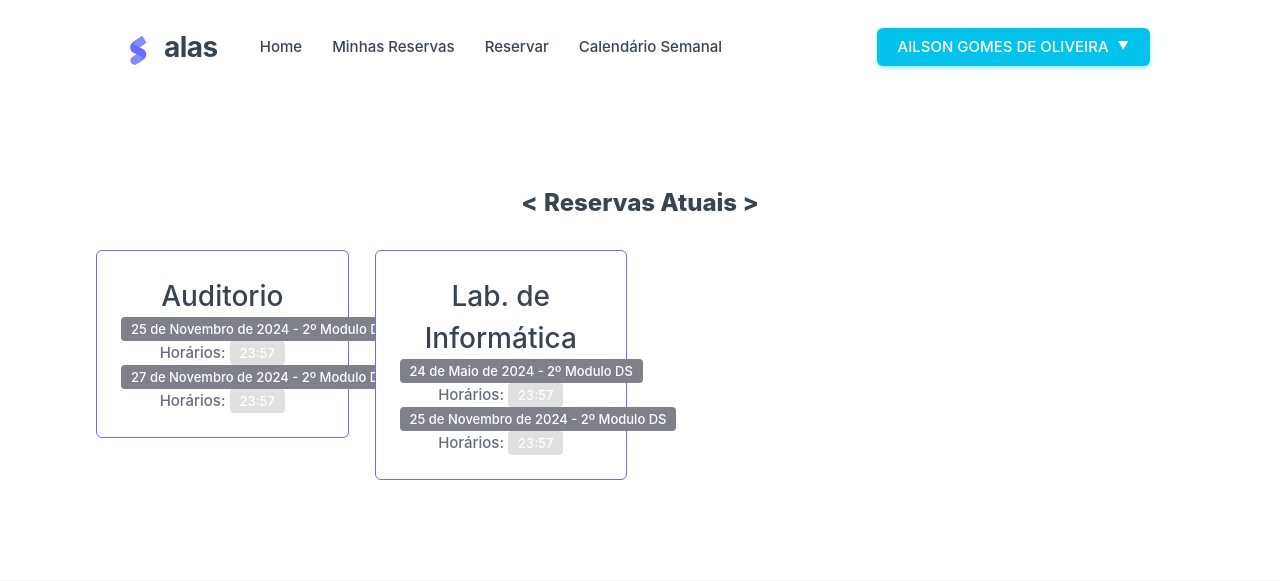
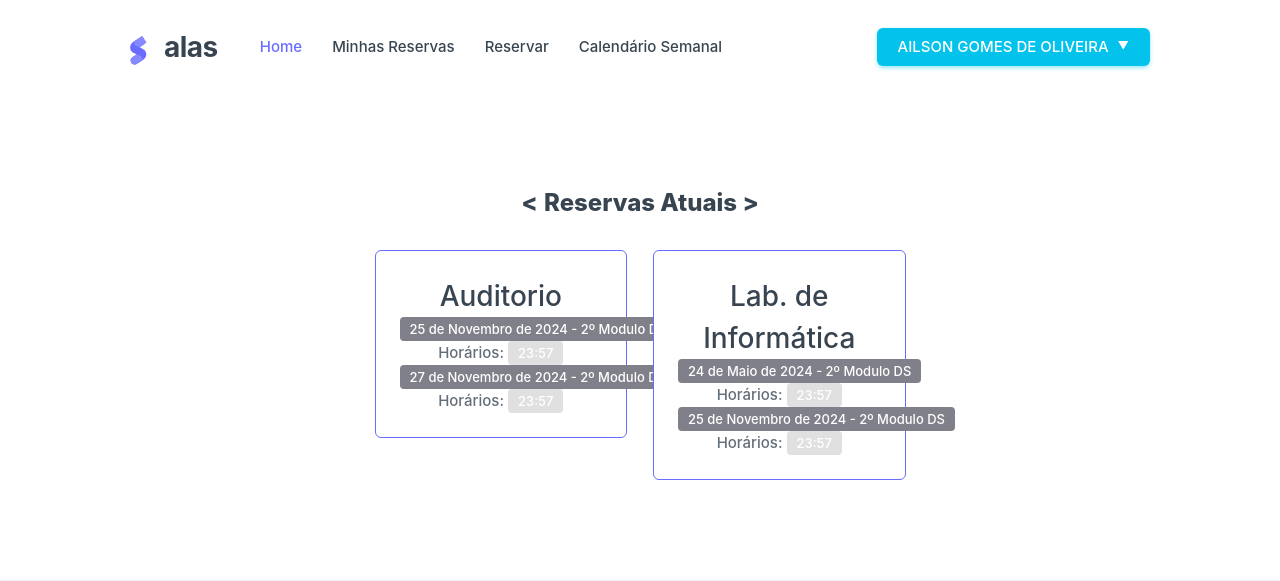
Before and after one commit to lerao/projeto-reserva-espacos, a Django app: page / in a window 1280 px wide. Shown: the top 581 px of the page. Run offline with Django 5.2, Linux system fonts and the light colour scheme; a user stored in the database is signed in; data comes from the database, SQL or seed files in the repository; some libraries are stand-ins or nearby versions.

Commit message:
Update nos templates

```diff
--- a/reserva/templates/base.html
+++ b/reserva/templates/base.html
@@ -101,13 +101,13 @@
           </button>
           <ul class="navbar-nav me-auto">
             <li class="nav-item">
-              <a class="nav-link fw-medium" aria-current="page" href="{% url 'index' %}">Home</a>
+              <a class="nav-link fw-medium {% if request.resolver_match.url_name == 'index' %}active{% endif %}" aria-current="page" href="{% url 'index' %}">Home</a>
             </li>
             <li class="nav-item">
-              <a class="nav-link fw-medium" href="{% url 'minhas_reservas' %}">Minhas Reservas</a>
+              <a class="nav-link fw-medium {% if request.resolver_match.url_name == 'minhas_reservas' %}active{% endif %}" href="{% url 'minhas_reservas' %}">Minhas Reservas</a>
             </li>
             <li class="nav-item">
-              <a class="nav-link fw-medium" href="{% url 'criar_reserva' %}">Reservar</a>
+              <a class="nav-link fw-medium {% if request.resolver_match.url_name == 'criar_reserva' %}active{% endif %}" href="{% url 'criar_reserva' %}">Reservar</a>
             </li>
             <li class="nav-item">
 
@@ -127,7 +127,7 @@
             <div class="btn-group">
               <button type="button" class="btn btn-info dropdown-toggle hide-arrow" data-bs-toggle="dropdown" aria-expanded="false">{{ user.nome }}<span style="font-size: 0.7rem; margin-left: 9px;">▼</span></button>
               <ul class="dropdown-menu" >
-                <li><a class="dropdown-item" href="{% url 'admin:password_change' %}">Editar Perfil</a></li>
+                <li><a class="dropdown-item" href="{% url 'admin:password_change' %}">Alterar senha</a></li>
 
                 <li>
                   <hr class="dropdown-divider">
--- a/reserva/templates/index.html
+++ b/reserva/templates/index.html
@@ -6,7 +6,7 @@
 <div data-bs-spy="scroll" class="scrollspy-example">
     <section id="landingFunFacts" class="section-py landing-fun-facts">
         <div class="container">
-      <div class="row gy-6" style="margin-top: 60px;">
+            <div class="row gy-6 d-flex justify-content-center" style="margin-top: 60px;">
                 <h4 class="text-center mb-1">
                     <span class="position-relative fw-extrabold z-1">&lt;</span>
                     <span class="position-relative fw-extrabold z-1" style="width: 50%;"> Reservas Atuais </span>
@@ -14,7 +14,7 @@
                 </h4>
 
                 {% for espaco, reservas_detalhadas in reservas_por_espaco.items %}
-          <div class="col-sm-6 col-lg-3">
+                <div class="col-sm-6 col-lg-3 ">
                     <div class="card border border-primary shadow-none">
                         <div class="card-body text-center">
                             <h3 class="mb-0">{{ espaco.nome }}</h3>
```
Lines whose indentation alone changed are shown as unchanged.
